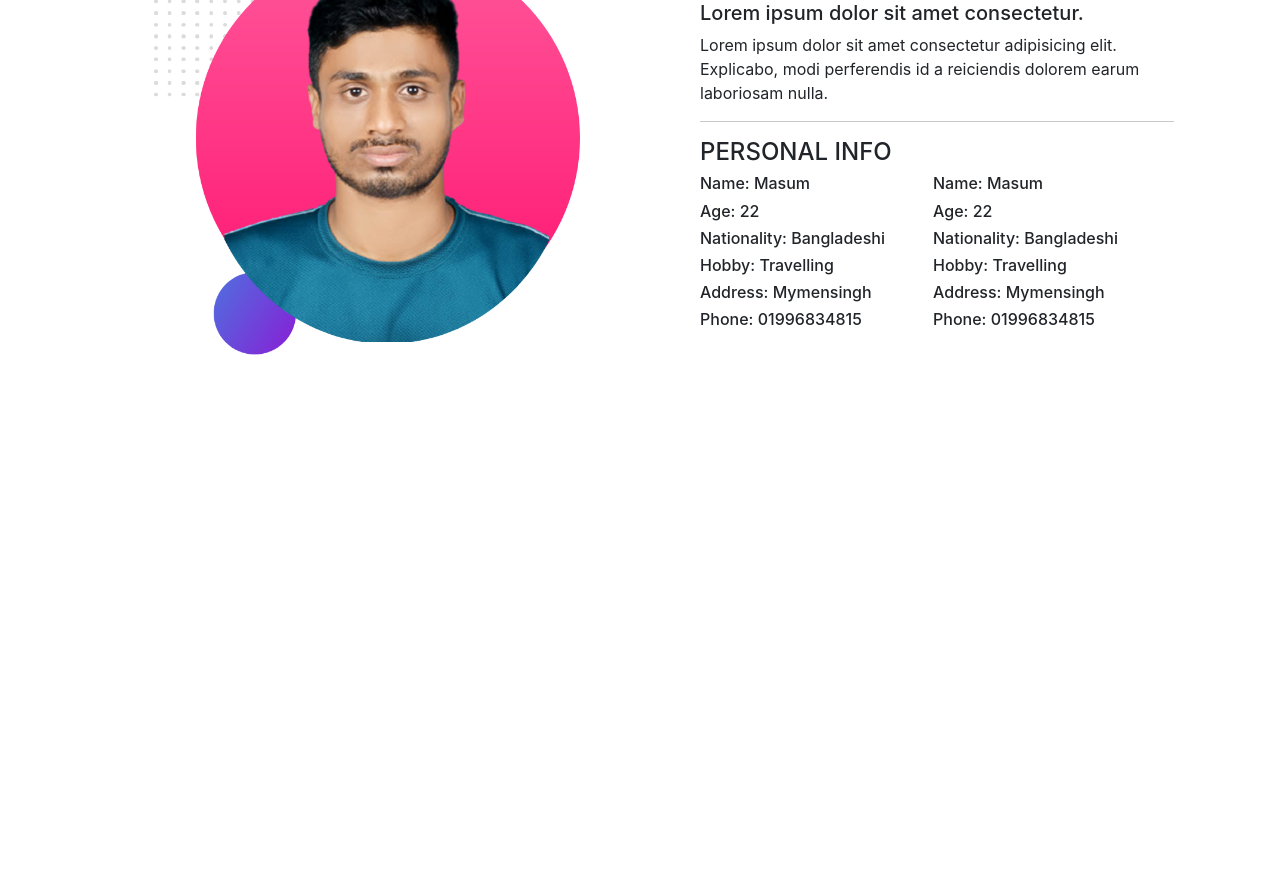
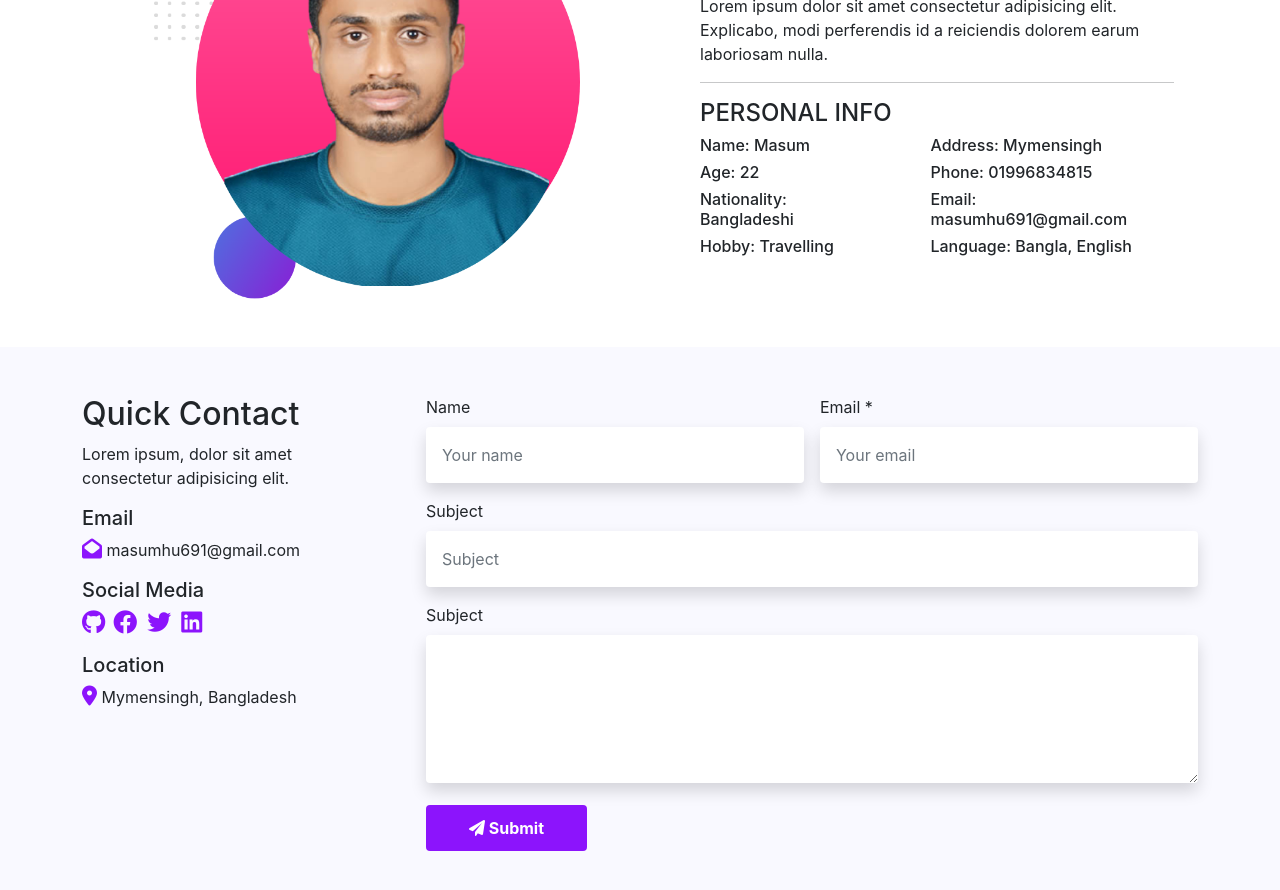
Before and after one commit to masum691/masum-portfolio, a React (Create React App) app: page /home in a window 1280 px wide. Shown: the part 680-1570 px from the top of the page. Before the commit the page ends 1083 px from the top, so only its background shows below. Built offline with nearby package versions, Linux system fonts and the light colour scheme; a web font is replaced by a local one.

Commit message:
contact form

```diff
--- a/src/App.js
+++ b/src/App.js
@@ -1,5 +1,6 @@
 import { BrowserRouter, Switch, Route } from 'react-router-dom';
 import './App.css';
+import Contact from './Pages/Home/Contact/Contact';
 import Home from './Pages/Home/Home/Home';
 
 function App() {
@@ -13,6 +14,9 @@ function App() {
           <Route path="/home">
             <Home></Home>
           </Route>
+          <Route path="/contact">
+            <Contact></Contact>
+          </Route>
         </Switch>
       </BrowserRouter>
     </div>
--- a/src/Pages/Home/About/About.js
+++ b/src/Pages/Home/About/About.js
@@ -10,7 +10,6 @@ const About = () => {
                     <img src={masum} class="card-img-top masum-image p-lg-5" alt="..." />
                 </div>
                 <div class="col">
-
                     <div className="ps-lg-5">
                         <h4>I'm Masum</h4>
                         <h5>Lorem ipsum dolor sit amet consectetur.</h5>
@@ -24,20 +23,15 @@ const About = () => {
                             <h6>Age: 22</h6>
                             <h6>Nationality: Bangladeshi</h6>
                             <h6>Hobby: Travelling</h6>
+                        </div>
+                        <div className="ms-lg-5">
                             <h6>Address: Mymensingh</h6>
                             <h6>Phone: 01996834815</h6>
-                        </div>
-                        <div className="ms-lg-5">
-                            <h6>Name: Masum</h6>
-                            <h6>Age: 22</h6>
-                            <h6>Nationality: Bangladeshi</h6>
-                            <h6>Hobby: Travelling</h6>
-                            <h6>Address: Mymensingh</h6>
-                            <h6>Phone: 01996834815</h6>
+                            <h6>Email: masumhu691@gmail.com</h6>
+                            <h6>Language: Bangla, English</h6>
                         </div>
                     </div>
                 </div>
-
             </div>
         </div>
     );
--- a/src/Pages/Home/Banner/Banner.css
+++ b/src/Pages/Home/Banner/Banner.css
@@ -1,3 +1,7 @@
+
+.banner-container{
+    background-color: #F4F4FB;
+}
 .font-awesome .facebook, .linkedin, .twitter{
     margin-left: 10px;
 }
--- a/src/Pages/Home/Banner/Banner.js
+++ b/src/Pages/Home/Banner/Banner.js
@@ -4,7 +4,7 @@ import './Banner.css'
 
 const Banner = () => {
     return (
-        <div>
+        <div className="banner-container">
             <div class="row row-cols-1 row-cols-md-2 g-4 container mx-auto d-lg-flex align-items-center">
                 <div class="col">
                     <h3>Hi, I'm Masum</h3>
--- /dev/null
+++ b/src/Pages/Home/Contact/Contact.css
@@ -0,0 +1,27 @@
+.contact-container{
+    background-color: #F9F9FF;
+}
+.name-input[type=text]:focus {
+    outline-color: red;
+  }
+  .font-awesome .fbook, .linkd, .twit{
+    margin-left: 10px;
+}
+.fonts .git, .fbook, .linkd, .twit{
+    color:#8C14FC;
+    font-size: 24px;
+    transition: .3s;
+}
+.fonts .git:hover, .fbook:hover, .linkd:hover, .twit:hover{
+    color: #080E2C;
+    cursor: pointer;
+}
+.icon{
+    color: #8C14FC;
+}
+.submit-btn{
+    background-color: #8C14FC;
+    color: white;
+    font-weight: bold;
+    padding: 10px 42px;
+}
--- /dev/null
+++ b/src/Pages/Home/Contact/Contact.js
@@ -0,0 +1,74 @@
+import React from 'react';
+import './Contact.css'
+
+const Contact = () => {
+    return (
+        <div className="contact-container py-5">
+            <div className="d-lg-flex container mx-auto ">
+                <div className="pe-lg-5">
+                    <h2>Quick Contact</h2>
+                    <p>Lorem ipsum, dolor sit amet consectetur adipisicing elit.</p>
+                    <h5>Email</h5>
+                    <p><i class="fas fa-envelope-open fs-5 icon"></i> masumhu691@gmail.com</p>
+                    <h5>Social Media</h5>
+                    <div className="fonts">
+                        <i class="fab fa-github git"></i>
+                        <i class="fab fa-facebook fbook ms-2"></i>
+                        <i class="fab fa-twitter twit"></i>
+                        <i class="fab fa-linkedin linkd"></i>
+                    </div>
+                    <h5 className="mt-3">Location</h5>
+                    <p><i class="fas fa-map-marker-alt fs-5 icon"></i> Mymensingh, Bangladesh</p>
+                </div>
+                <div>
+                    <form>
+                        <form class="row g-3 ps-lg-5">
+                            <div class="col-md-6">
+                                <label htmlFor="name" class="form-label">Name</label>
+                                <input type="text" class="form-control shadow border-0 p-3 name-input" id="inputEmail4" placeholder="Your name" />
+                            </div>
+                            <div class="col-md-6">
+                                <label htmlFor="email" class="form-label">Email *</label>
+                                <input type="email" class="form-control shadow border-0 p-3" placeholder="Your email" required />
+                            </div>
+                            <div class="col-12">
+                                <label htmlFor="subject" class="form-label">Subject</label>
+                                <input type="email" class="form-control shadow border-0 p-3" placeholder="Subject" />
+                            </div>
+                            <div class="col-12">
+                                <label htmlFor="subject" class="form-label">Subject</label>
+                                <textarea className="rounded w-100 border-0 shadow" rows="6"></textarea>
+                            </div>
+                            <div class="col-12">
+                                <button type="submit" class=" btn submit-btn"><i class="fas fa-paper-plane"></i> Submit</button>
+                            </div>
+                        </form>
+                    </form>
+                </div>
+            </div>
+        </div>
+    );
+};
+
+export default Contact;
+
+
+
+// import React from 'react';
+
+// const Contact = () => {
+//     return (
+//         <div>
+//             <div class="row row-cols-1 row-cols-md-2 g-4 container mx-auto d-lg-flex align-items-center">
+//                 <div class="col">
+
+//                 </div>
+//                 <div class="col">
+
+//                 </div>
+//             </div>
+//         </div>
+//     );
+// };
+
+// export default Contact;
--- a/src/Pages/Home/Home/Home.js
+++ b/src/Pages/Home/Home/Home.js
@@ -2,6 +2,8 @@ import React from 'react';
 import Navbar from '../../Navbar/Navbar';
 import About from '../About/About';
 import Banner from '../Banner/Banner';
+import Contact from '../Contact/Contact';
+import TechSkills from '../TechSkills/TechSkills';
 
 const Home = () => {
     return (
@@ -9,6 +11,8 @@ const Home = () => {
             <Navbar></Navbar>
             <Banner></Banner>
             <About></About>
+            <TechSkills></TechSkills>
+            <Contact></Contact>
         </div>
     );
 };
--- /dev/null
+++ b/src/Pages/Home/TechSkills/TechSkills.css
@@ -0,0 +1,14 @@
+.progress-bar{
+    width: 25%;
+}
+.progress-bar{
+    width: 75%;
+    color: red;
+    background-color: yellow;
+}
+.html{
+    margin-bottom: 0;
+}
+.css{
+    margin-bottom: 0;
+}
--- /dev/null
+++ b/src/Pages/Home/TechSkills/TechSkills.js
@@ -0,0 +1,55 @@
+// import React from 'react';
+// import './TechSkills.css'
+
+// const TechSkills = () => {
+//     return (
+//         <div>
+//             <div class="row row-cols-1 row-cols-md-3 container mx-auto g-4">
+//                 <div class="col">
+//                     <div class="card h-100 border-0 shadow p-2">
+//                         <p className="html">HTML</p>
+//                         <div class="progress">
+//                             <div class="progress-bar" role="progressbar" aria-valuenow="25" aria-valuemin="0" aria-valuemax="100">25%</div>
+//                         </div>
+//                         <p className="css">CSS</p>
+//                         <div class="progress">
+//                             <div class="progress-bar" role="progressbar" aria-valuenow="25" aria-valuemin="0" aria-valuemax="100">25%</div>
+//                         </div>
+//                     </div>
+//                 </div>
+//                 <div class="col">
+//                     <div class="card h-100">
+//                         <img src="..." class="card-img-top" alt="..." />
+//                         <div class="card-body">
+//                             <h5 class="card-title">Card title</h5>
+//                             <p class="card-text">This is a short card.</p>
+//                         </div>
+//                     </div>
+//                 </div>
+//                 <div class="col">
+//                     <div class="card h-100">
+//                         <img src="..." class="card-img-top" alt="..." />
+//                         <div class="card-body">
+//                             <h5 class="card-title">Card title</h5>
+//                             <p class="card-text">This is a longer card with supporting text below as a natural lead-in to additional content.</p>
+//                         </div>
+//                     </div>
+//                 </div>
+//             </div>
+//         </div>
+//     );
+// };
+
+// export default TechSkills;
+
+import React from 'react';
+
+const TechSkills = () => {
+    return (
+        <div>
+
+        </div>
+    );
+};
+
+export default TechSkills;
--- a/src/Pages/Navbar/Navbar.js
+++ b/src/Pages/Navbar/Navbar.js
@@ -4,7 +4,7 @@ import './Navbar.css'
 const Navbar = () => {
     return (
         <div>
-            <nav class="navbar navbar-expand-lg navbar-light bg-light">
+            <nav class="navbar fixed-top navbar-expand-lg navbar-light bg-light">
                 <div class="container-fluid">
                     <a class="navbar-brand ms-lg-5" href="www.google.com" className="masum">MASUM</a>
                     <button class="navbar-toggler" type="button" data-bs-toggle="collapse" data-bs-target="#navbarNav" aria-controls="navbarNav" aria-expanded="false" aria-label="Toggle navigation">
```
